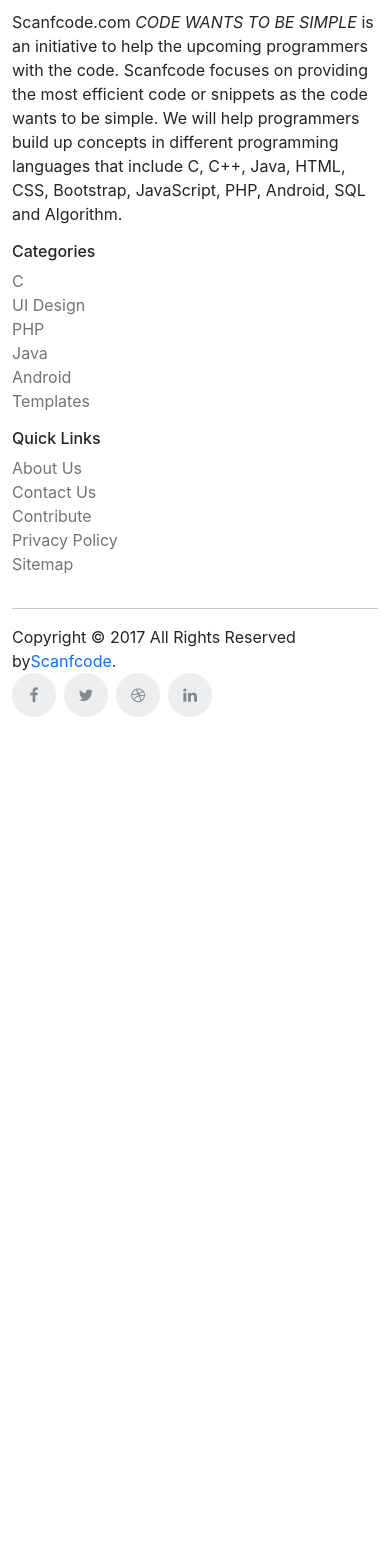
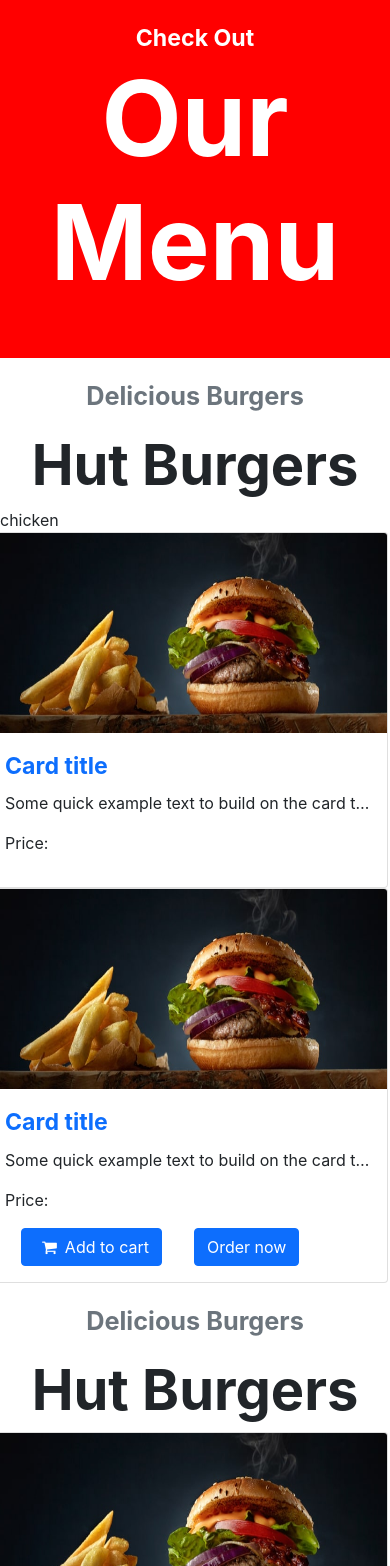
Before and after one commit to Anil-account/Burger_Frontend, a React (Create React App) app in the folder happy-burger/: page /home in a window 390 px wide. Shown: the part 365-1931 px from the top of the page. Before the commit the page ends 1086 px from the top, so only its background shows below. Built offline with nearby package versions, Linux system fonts and the light colour scheme.

Commit message:
template update

```diff
--- a/happy-burger/src/Templates/User/Home.js
+++ b/happy-burger/src/Templates/User/Home.js
@@ -1,16 +1,119 @@
-import { Component } from "react/cjs/react.production.min";
+import { Link } from "react-router-dom";
 
+const Home = () => {
+  return (
+    <div style={{ height: "300vh" }}>
+      <div className="background-design">
+        <di className="headers-design">
+          <p className="fs-3 p-0 m-0">Check Out</p>
+          <h1>Our Menu</h1>
+        </di>
+      </div>
+      <div className="mid-design">
+        <p className="text-muted">Delicious Burgers</p>
+        <h1 className="">Hut Burgers</h1>
+      </div>
+      chicken
+      <div className="row">
+        <div className="card m-md-3 col-md-4 p-0" style={{ width: " 25rem" }}>
+          <div className="" style={{}}>
+            <img
+              className="card-img-top position-relative"
+              src={require("../../static/images/default/burger-with-french-fries-facebook-cover.jpg")}
+              height={200}
+              width={200}
+              alt="product"
+            ></img>
+            {/* <i className="card-style">
+  <button>add to cart</button>
+</i> */}
+          </div>
+          <div className="card-body">
+            <a className="card-title fw-bold fs-3">Card title</a>
+            <p className="card-text text-truncate pt-2">
+              Some quick example text to build on the card title and make up the
+              bulk of the card's content.
+            </p>
+            <p className="card-text">Price:</p>
 
-class Home extends Component {
-    render() {
-        return (
-            <div>
-                <div>
-                    <img alt="Home" className="back"></img>
-                </div>
-            </div>
-        )
-    }
-}
+            <Link to="/viewdetail" className="stretched-link"></Link>
+          </div>
+        </div>
+      </div>
+      <div className="row">
+        <div className="card m-md-3 col-md-4 p-0" style={{ width: " 25rem" }}>
+          <div className="" style={{}}>
+            <img
+              className="card-img-top position-relative"
+              src={require("../../static/images/default/burger-with-french-fries-facebook-cover.jpg")}
+              height={200}
+              width={200}
+              alt="product"
+            ></img>
+            {/* <i className="card-style">
+  <button>add to cart</button>
+</i> */}
+          </div>
+          <div className="card-body">
+            <a className="card-title fw-bold fs-3">Card title</a>
+            <p className="card-text text-truncate pt-2">
+              Some quick example text to build on the card title and make up the
+              bulk of the card's content.
+            </p>
+            <p className="card-text">Price:</p>
 
-export default Home
+            <Link to="/viewdetail" className="stretched-link"></Link>
+            <button href="#" className="card-link mx-3 btn btn-primary">
+              <i className="fa fa-shopping-cart p-2 pt-0 pb-0"></i>
+              Add to cart
+            </button>
+            <button href="#" className="card-link btn btn-primary">
+              {/* <i className="fa fa-shopping-cart p-"></i> */}
+              Order now
+            </button>
+          </div>
+        </div>
+      </div>
+      <div className="mid-design">
+        <p className="text-muted">Delicious Burgers</p>
+        <h1 className="">Hut Burgers</h1>
+      </div>
+      <div className="row">
+        <div className="card m-md-3 col-md-4 p-0" style={{ width: " 25rem" }}>
+          <div className="" style={{}}>
+            <img
+              className="card-img-top position-relative"
+              src={require("../../static/images/default/burger-with-french-fries-facebook-cover.jpg")}
+              height={200}
+              width={200}
+              alt="product"
+            ></img>
+            {/* <i className="card-style">
+  <button>add to cart</button>
+</i> */}
+          </div>
+          <div className="card-body">
+            <a className="card-title fw-bold fs-3">Card title</a>
+            <p className="card-text text-truncate pt-2">
+              Some quick example text to build on the card title and make up the
+              bulk of the card's content.
+            </p>
+            <p className="card-text">Price:</p>
+
+            <Link to="/viewdetail" className="stretched-link"></Link>
+            <button href="#" className="card-link mx-3 btn btn-primary">
+              <i className="fa fa-shopping-cart p-2 pt-0 pb-0"></i>
+              Add to cart
+            </button>
+            <button href="#" className="card-link btn btn-primary">
+              {/* <i className="fa fa-shopping-cart p-"></i> */}
+              Order now
+            </button>
+          </div>
+        </div>
+      </div>
+    </div>
+  );
+};
+
+export default Home;
--- a/happy-burger/src/Templates/User/customize.js
+++ b/happy-burger/src/Templates/User/customize.js
@@ -6,7 +6,7 @@
           <h1 className="text-align-center text-primary fs-1 text-color-customization">Customize your desired burger</h1>
           <br className="p-3"></br>
           <form className="p-4 card">
-
+            <h2>Burger Name</h2>
             <div class="form-group row pb-4">
               <label for="inputEmail3" class="col-sm-2 col-form-label">
                 Bun
--- a/happy-burger/src/Templates/User/productDetail.js
+++ b/happy-burger/src/Templates/User/productDetail.js
@@ -45,10 +45,10 @@
             </p>
             <p className="fs-6 price">Price: </p>
 
-            <button href="#" className="card-link mx-3 btn btn-primary">
+            <Link to="/viewcart" href="#" className="card-link mx-3 btn btn-primary">
               <i className="fa fa-shopping-cart p-2 pt-0 pb-0"></i>
               Add to cart
-            </button>
+            </Link>
             <button href="#" className="card-link btn btn-primary">
               {/* <i className="fa fa-shopping-cart p-"></i> */}
               Order now
--- /dev/null
+++ b/happy-burger/src/Templates/User/productOrder.js
@@ -0,0 +1,89 @@
+import { Link } from "react-router-dom";
+
+const Order = () => {
+  return (
+    <div className="card bg-light order-center " style={{ height: "100vh" }}>
+      <div className="pt-4" >
+        {/* delivery address */}
+        <div className="col-12 position-relative" style={{ left: "30%", top: "10%"}} >
+          <div className="card col-4  ">
+            <p className="fs-3">Delivery Address</p>
+            <div class="media-body ">
+              <form className="p-4 ">
+                <div class="form-group row pb-4">
+                  <label for="inputEmail3" class="col-sm-3 col-form-label">
+                    Country
+                  </label>
+                  <div class="col-sm-7">
+                    <input
+                      type="email"
+                      class="form-control"
+                      id="inputEmail3"
+                      placeholder="Email"
+                    ></input>
+                  </div>
+                </div>
+                <div class="form-group row pb-4">
+                  <label for="inputPassword3" class="col-sm-3 col-form-label">
+                    City
+                  </label>
+                  <div class="col-sm-7">
+                    <input
+                      type="number"
+                      class="form-control"
+                      id="inputPassword3"
+                      placeholder="Password"
+                    ></input>
+                  </div>
+                </div>{" "}
+                <div class="form-group row pb-4">
+                  <label for="inputPassword3" class="col-sm-3 col-form-label">
+                    Address
+                  </label>
+                  <div class="col-sm-7">
+                    <textarea
+                      type="text"
+                      rows="4" cols="50"
+                      class="form-control"
+                      id="inputPassword3"
+                      placeholder="Password"
+                    ></textarea>
+                  </div>
+                </div>{" "}
+                <div class="form-group row pb-4">
+                  <label for="inputPassword3" class="col-sm-3 col-form-label">
+                    Phone
+                  </label>
+                  <div class="col-sm-7">
+                    <input
+                      type="number"
+                      class="form-control"
+                      id="inputPassword3"
+                      placeholder="Password"
+                    ></input>
+                  </div>
+                </div>{" "}
+                <div class="form-group row pb-4">
+                  <label for="inputPassword3" class="col-sm-3 col-form-label">
+                    Payment Method
+                  </label>
+                  <div class="col-sm-7">
+                    <input
+                      type="number"
+                      class="form-control"
+                      id="inputPassword3"
+                      placeholder="Password"
+                    ></input>
+                  </div>
+                </div>{" "}
+              </form>
+            </div>
+            <div className="btn btn-primary">Order Now</div>
+          </div>
+        </div>
+      </div>
+    </div>
+  );
+};
+
+export default Order;
--- /dev/null
+++ b/happy-burger/src/Templates/User/viewCart.js
@@ -0,0 +1,38 @@
+import { Link } from "react-router-dom";
+
+const ViewCart = () => {
+  return (
+    <div className="card bg-light" style={{ height: "100vh" }}>
+      <div className="container col-8 pt-4">
+        <div className="card">
+          <div class="media col-12 row card-body">
+            <img
+              class="align-self-start mr-3 media-image col-2"
+              src={require("../../static/images/default/burger-with-french-fries-facebook-cover.jpg")}
+              style={{height:"120px", width:"200px"}}
+              alt="Generic placeholder image"
+            ></img>
+            <div class="media-body col-3">
+              <h5 class="mt-0">Item name</h5>
+              <p>
+                Item description
+              </p>
+              <p className="">Price: sds
+                  <br></br>
+            <span className="pt-2">Quantity:</span><input type="number" className="w-25 mx-2"></input>
+              </p>
+            </div>
+            <div className="media-body col-2 float-end">
+                <button type="button" class="btn btn-danger">Remove</button>
+            </div>
+          </div>
+        </div>
+        <br className="m-2"></br>
+          <button type="button" class="btn btn-success">Proceed to checkout</button>
+          <Link to="/order" className="stretched-link"></Link>
+      </div>
+    </div>
+  );
+};
+
+export default ViewCart;
```
